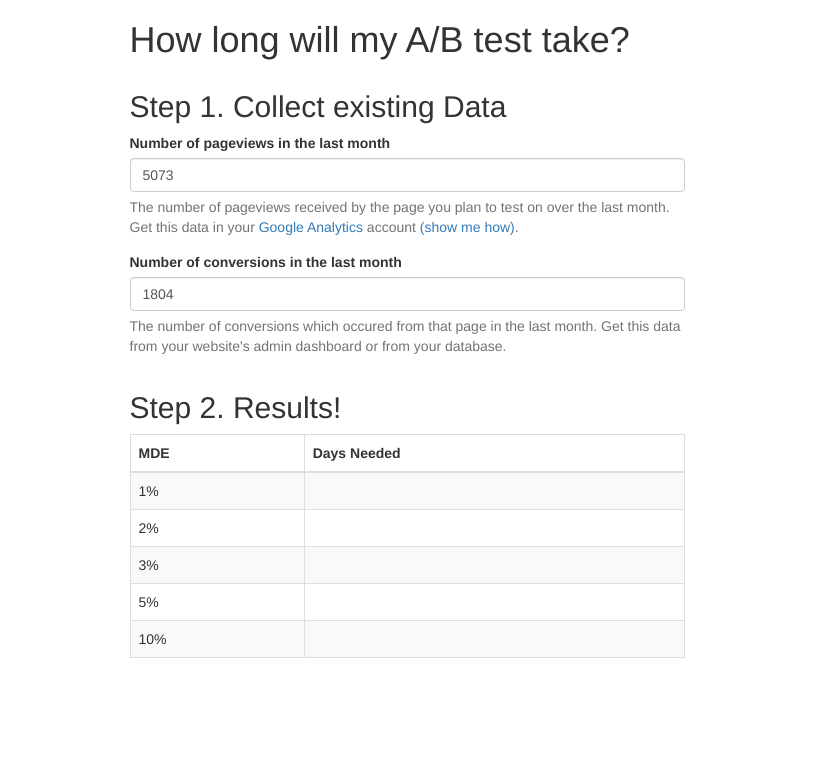
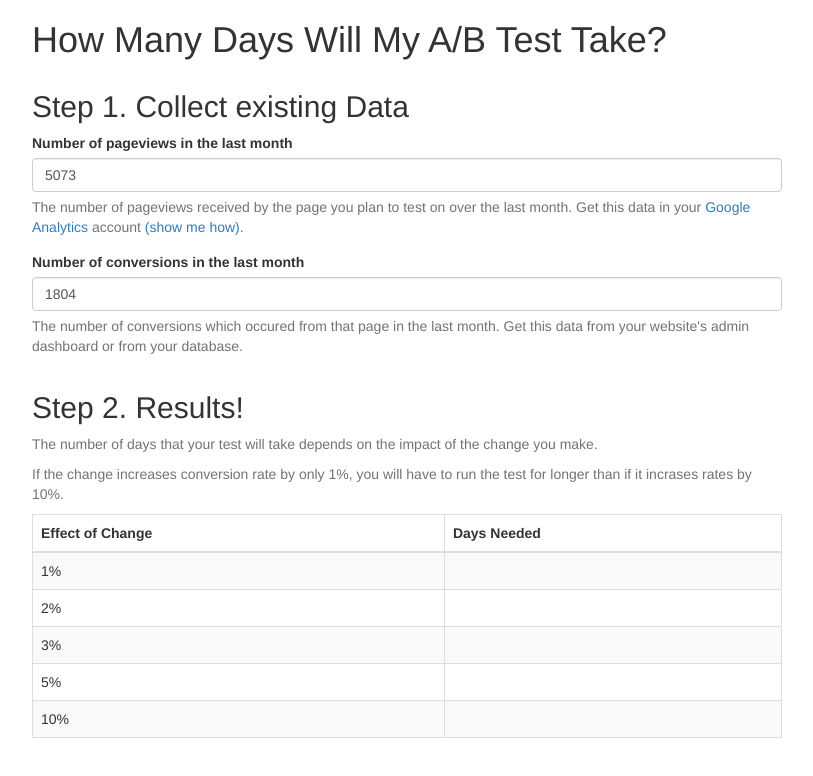
Before and after one commit to dtuite/ab_test_calculator, a plain HTML site: page index.html in a window 1280 px wide. Shown: the whole page, without its empty margins (233-1046 px from the left). Drawn offline with nearby package versions, Linux system fonts and the light colour scheme.

Commit message:
Add mde explaination

```diff
--- a/index.html
+++ b/index.html
@@ -2,8 +2,8 @@
 <html lang="en">
 <head>
   <meta charset="UTF-8">
-  <title>How long will my A/B test take?</title>
-  <meta name="description" content="A super simple way out how long your A/B test will have to run for to reach significance.">
+  <title>How Many Days Will My A/B Test Take?</title>
+  <meta name="description" content="A super simple way out how many days your A/B test will have to run for to reach significance.">
 
   <meta name="viewport" content="width=device-width, initial-scale=1.0">
 
@@ -16,12 +16,12 @@
 <body>
   <div class="container">
     <header class="row">
-      <div class="col-md-6 col-md-offset-3">
-        <h1>How long will my A/B test take?</h1>
+      <div class="col-md-8 col-md-offset-2">
+        <h1>How Many Days Will My A/B Test Take?</h1>
       </div>
     </header>
     <div class="row">
-      <div class="col-md-6 col-md-offset-3">
+      <div class="col-md-8 col-md-offset-2">
         <h2>Step 1. Collect existing Data</h2>
 
         <form role="form">
@@ -50,12 +50,20 @@
     </div>
 
     <div class="row">
-      <div class="col-md-6 col-md-offset-3">
+      <div class="col-md-8 col-md-offset-2">
         <h2>Step 2. Results!</h2>
+        <p class="help-block">
+          The number of days that your test will take depends on the impact of the
+          change you make.
+        </p>
+        <p class="help-block">
+          If the change increases conversion rate by only 1%, you will
+          have to run the test for longer than if it incrases rates by 10%.
+        </p>
         <table class="table table-striped table-bordered table-hover">
           <thead>
             <tr>
-              <th>MDE</th>
+              <th>Effect of Change</th>
               <th>Days Needed</th>
             </tr>
           </thead>
--- a/javascripts/app.js
+++ b/javascripts/app.js
@@ -8,15 +8,22 @@ requirejs.config({
   // the paths config could be for a directory.
   paths: {
     app: '../app',
+    bootstrap: 'http://netdna.bootstrapcdn.com/bootstrap/3.0.0/js/bootstrap.min'
+  },
+  shim: {
+    "bootstrap": {
+      deps: ["jquery"],
+      exports: "$.fn.modal",
+      enforceDefine: true
+    }
   }
 });
 
 require([
-    // "http://ajax.googleapis.com/ajax/libs/jquery/2.0.3/jquery.min.js",
     "jquery",
-    // "http://netdna.bootstrapcdn.com/bootstrap/3.0.0/js/bootstrap.min.js",
+    "bootstrap",
     "app/calculator"
-  ], function($, Calculator) {
+  ], function($, bootstrap, Calculator) {
 
   $(function(){
     var inputSelectors = '#current-pageviews, #current-conversions';
```
